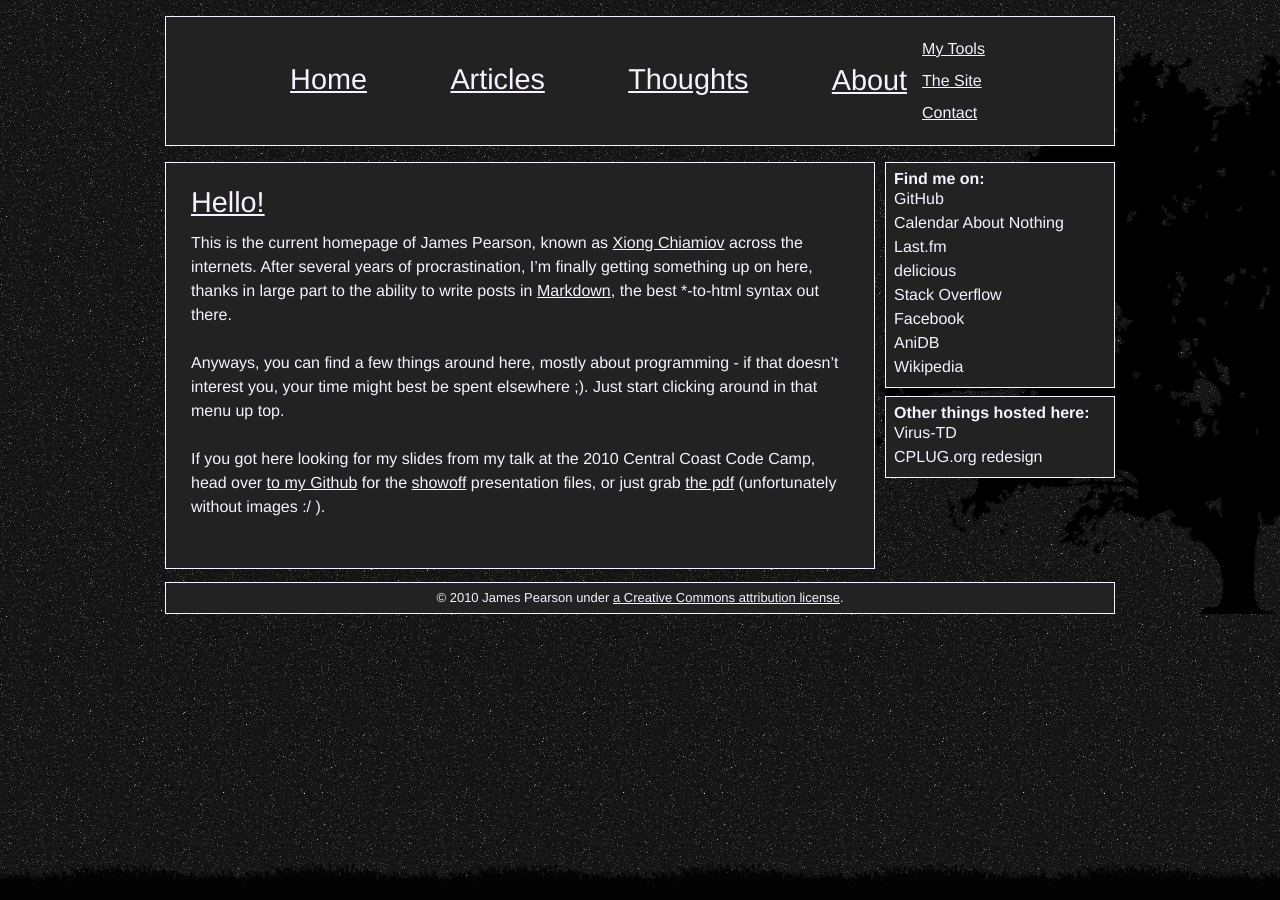
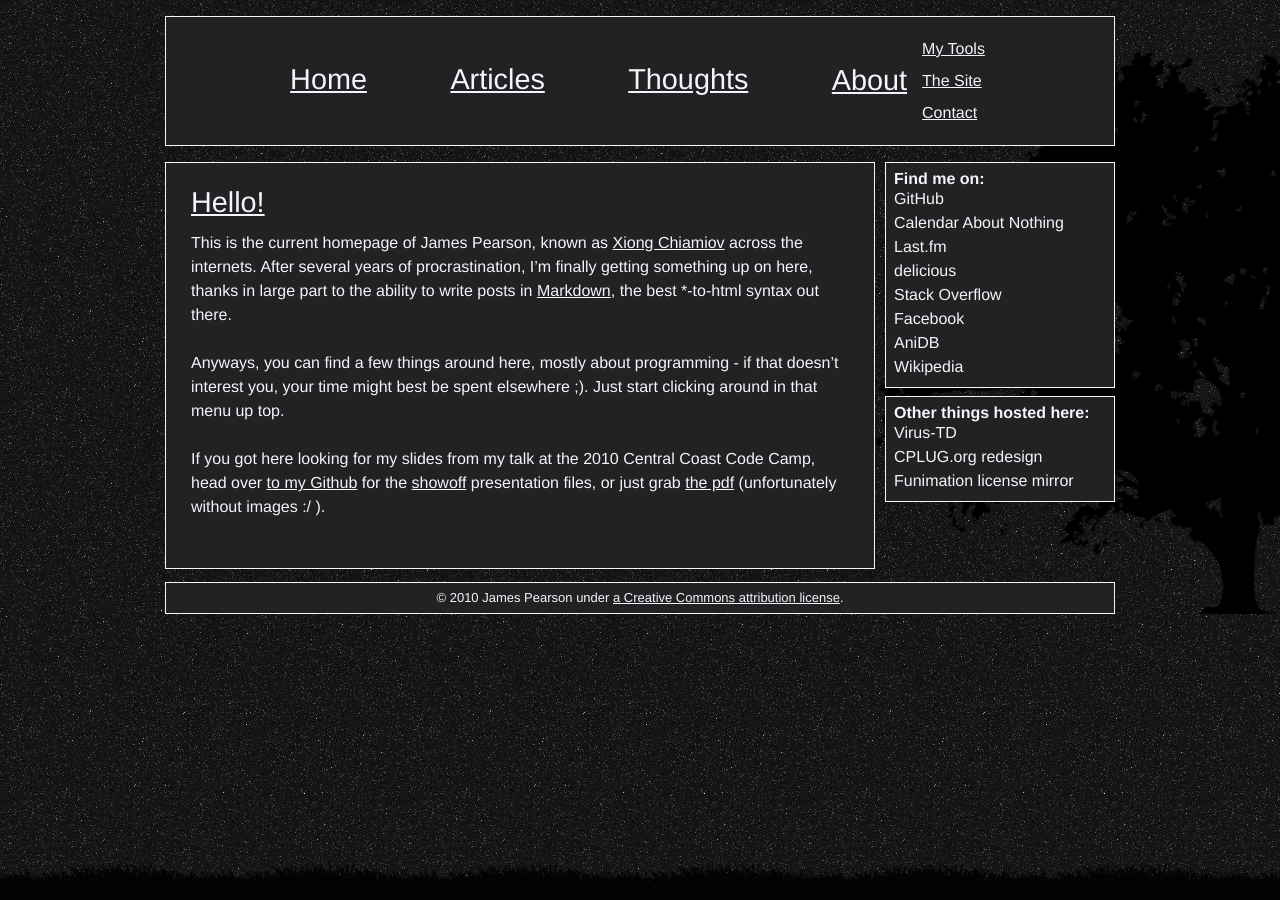
Before and after one commit to xiongchiamiov/xiongchiamiov.github.com, a Jekyll site: the page built from index.md, in a window 1280 px wide. Built offline with Jekyll 4.4.1, drawn with Linux system fonts in a browser that asks for light colours; Markdown is read by kramdown in place of the engine named in the settings.

Commit message:
add link to my Funimation license mirror

```diff
--- a/_includes/page_bottom.html
+++ b/_includes/page_bottom.html
@@ -15,6 +15,7 @@
 			<h1>Other things hosted here:</h1>
 			<a href="http://changedmy.name/virus-td/">Virus-TD</a><br />
 			<a href="http://changedmy.name/cplug.org/">CPLUG.org redesign</a>
+			<a href="http://changedmy.name/funimation-license-mirror/">Funimation license mirror</a>
 		</div>
 	</div>
 	<div id="footer" class="span-24 last">
```
